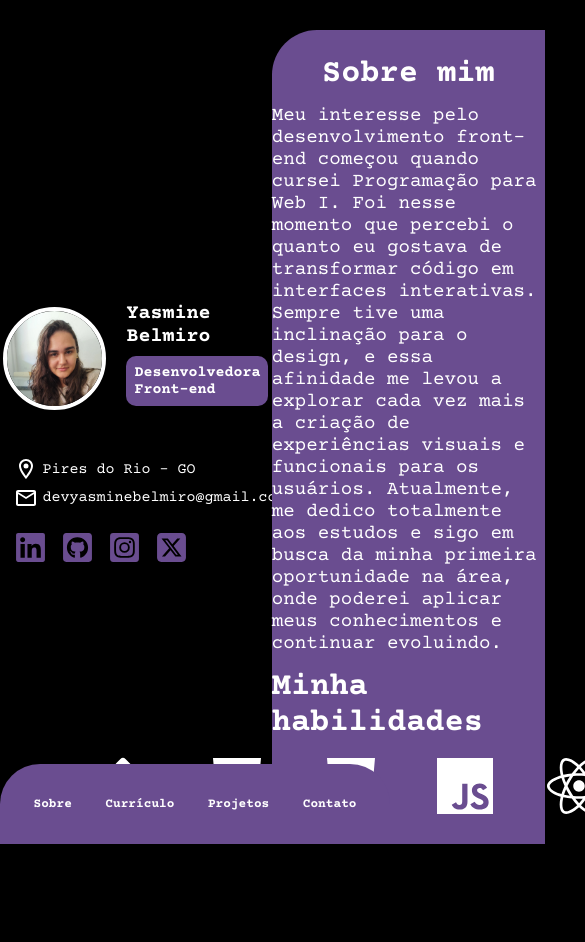
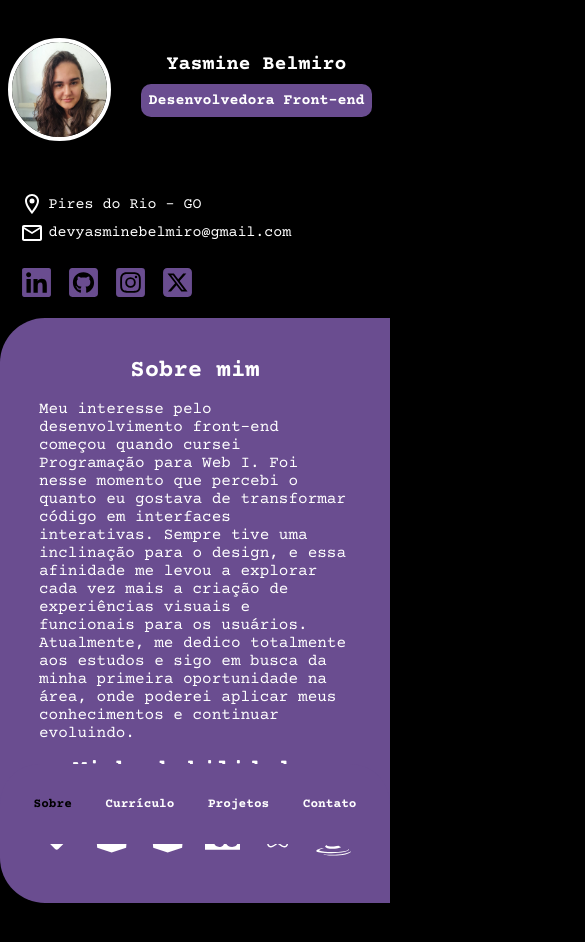
Before and after one commit to yasminebelmiro/portfolio, a React (Vite) app: page / in a window 390 px wide. Shown: the top 942 px of the page, 585 px wide, since content can reach past the window. Before the commit the page ends 844 px from the top, so only its background shows below. Built offline with nearby package versions, Linux system fonts and the light colour scheme.

Commit message:
style: a pagina principal recebe responsividade

```diff
--- a/src/components/Header/Header.jsx
+++ b/src/components/Header/Header.jsx
@@ -3,7 +3,7 @@ import Logo from "../../assets/bunny-solid.svg";
 import { HeaderContainer, Image, Item, Left, Right } from "./style";
 
 const Header = () => {
-  const [active, setActive] = useState("Home");
+  const [active, setActive] = useState("Sobre");
   const [isMobile, setIsMobile] = useState(window.innerWidth <= 600);
 
   useEffect(() => {
--- a/src/components/Header/style.jsx
+++ b/src/components/Header/style.jsx
@@ -2,7 +2,7 @@ import { Link } from "react-router-dom";
 import styled from "styled-components";
 
 export const HeaderContainer = styled.nav`
-  width: 100%;
+  width: 100vw;
   height: 5rem;
   display: flex;
   align-items: center;
@@ -22,9 +22,7 @@ export const Left = styled.div`
   align-items: center;
   justify-content: start;
 
-  @media (max-width: 1000px) {
-    width: 20%;
-  }
+
 `;
 
 export const Right = styled.div`
@@ -36,9 +34,6 @@ export const Right = styled.div`
   border-radius: 0px 0px 0px 45px;
   background-color: var(--purple);
 
-  @media (max-width: 1000px) {
-    width: 80%;
-  }
 
   @media (max-width: 600px) {
     width: 100%;
--- a/src/global.jsx
+++ b/src/global.jsx
@@ -17,16 +17,21 @@ export const GlobalStyle = createGlobalStyle`
 }
 
 body{
-background-color:black;
-font-family: "Courier Prime", serif;
-
+    background-color:black;
+    font-family: "Courier Prime", serif;
 }
 `;
 
 export const GlobalContainer = styled.div`
- display: flex;
+  display: flex;
   flex-direction: row;
   width: 100vw;
   height: 100vh;
   padding-top: 30px;
-`
+
+  @media (max-width: 600px) {
+    flex-direction: column;
+    width: auto;
+    height: auto;
+  }
+`;
--- a/src/pages/About/style.jsx
+++ b/src/pages/About/style.jsx
@@ -11,29 +11,68 @@ export const AboutContainer = styled.section`
   align-items: center;
   color: white;
   background-color: var(--purple);
-  border-radius: 45px 0px 0px 0px;
+  border-radius: 45px 0px 0px 45px;
+
+  @media (max-width: 600px) {
+    width: 100%;
+    padding: 10%;
+    margin-bottom: 90px;
+  }
 `;
 
 export const Title = styled.h1`
   font-size: 2rem;
   margin-bottom: 5%;
+  @media (max-width: 650px) {
+    font-size: 1.5rem;
+  }
 `;
 
 export const Description = styled.p`
   font-size: 1.2rem;
   max-width: 700px;
+
+  @media (max-width: 1100px) {
+    font-size: 1rem;
+    max-width: 500px;
+  }
+
+  @media (max-width: 850px) {
+    max-width: 400px;
+  }
+  @media (max-width: 650px) {
+    max-width: 350px;
+  }
 `;
 
 export const Subtitle = styled.h2`
   font-size: 2rem;
   margin: 5% 0;
+
+  @media (max-width: 650px) {
+    font-size: 1.5rem;
+  }
 `;
 
 export const LangageContent = styled.div`
+  width: 100%;
   display: flex;
   gap: 50px;
   justify-content: center;
   align-items: center;
+
+  @media (max-width: 1100px) {
+    max-width: 500px;
+    gap: 30px;
+  }
+
+  @media (max-width: 850px) {
+    max-width: 400px;
+  }
+  @media (max-width: 650px) {
+    max-width: 350px;
+    gap: 20px;
+  }
 `;
 
 export const Icon = styled.div`
```
